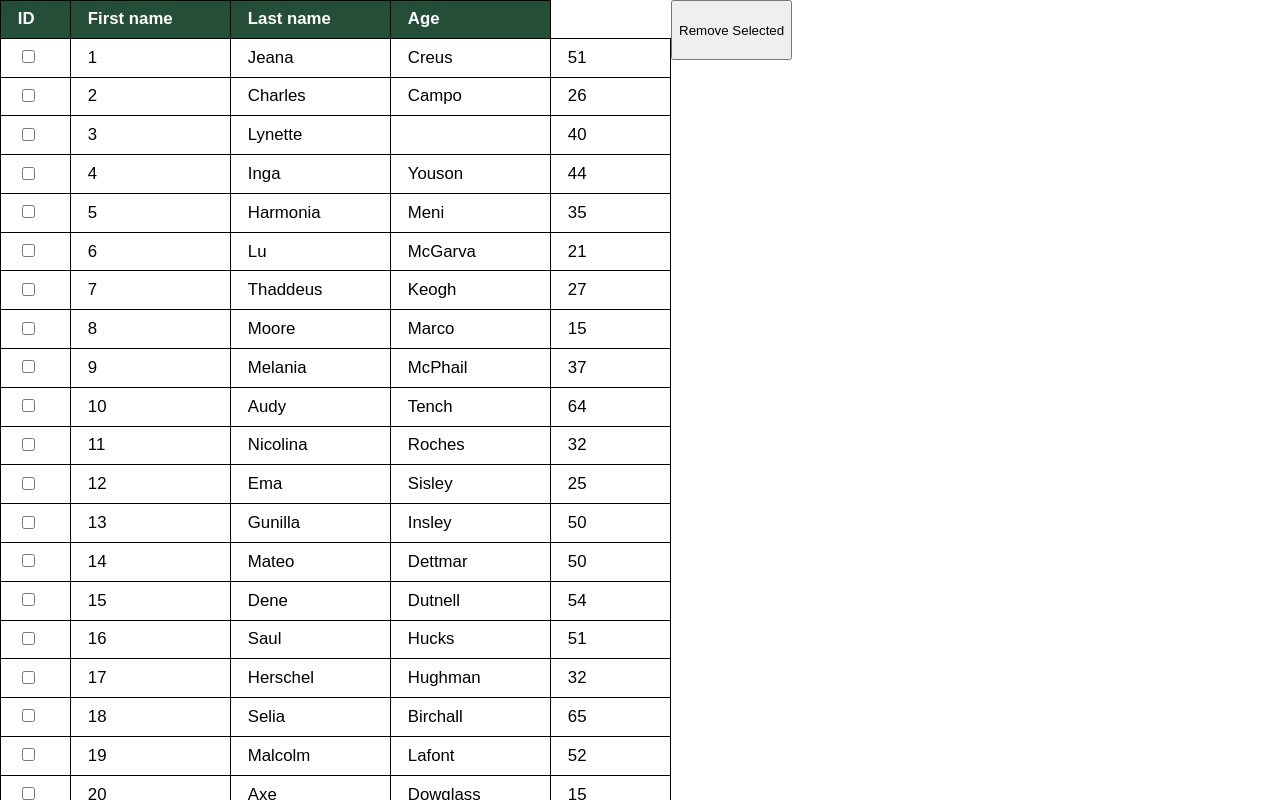
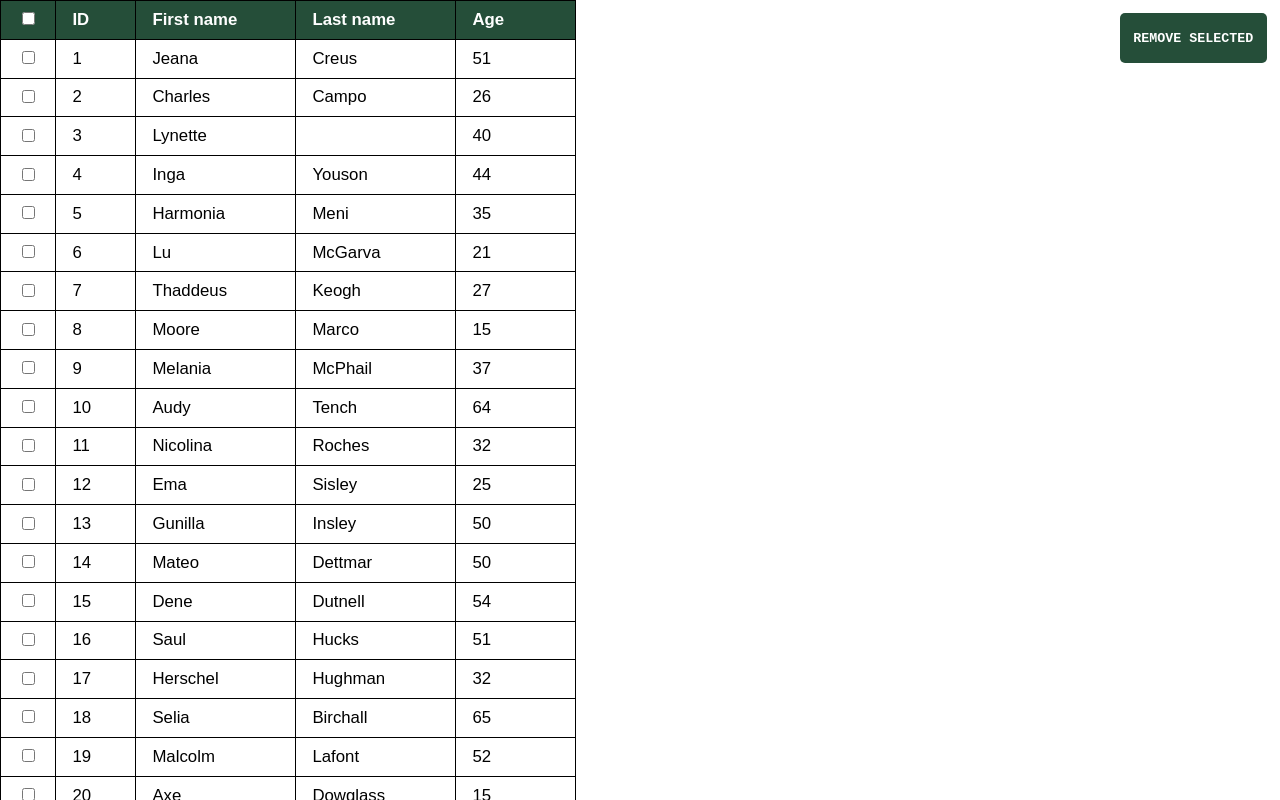
Before and after one commit to Tig-ranK/react-table, a React (Create React App) app: page / in a window 1280 px wide. Shown: the top 800 px of the page. Built offline with nearby package versions, Linux system fonts and the light colour scheme.

Commit message:
added selectAll checkbox, and styled the button for removing

```diff
--- a/src/App.tsx
+++ b/src/App.tsx
@@ -2,7 +2,6 @@ import { FC } from 'react';
 import { CustomTable } from './components/CustomTable';
 import './globalStyles.css';
 import data from './data.json';
-import { Books } from './components/Books';
 export interface Header {
   dataIndex: string;
   title: string;
@@ -11,7 +10,7 @@ export interface Header {
 }
 
 const headers: Header[] = [
-  { dataIndex: 'id', title: 'ID', width: 70, sorter: false },
+  { dataIndex: 'id', title: 'ID', width: 80, sorter: true },
   { dataIndex: 'firstName', title: 'First name', width: 160, sorter: true },
   { dataIndex: 'lastName', title: 'Last name', width: 160, sorter: false },
   {
--- a/src/components/CustomTable.module.css
+++ b/src/components/CustomTable.module.css
@@ -11,8 +11,11 @@
   /* height: 300px; */
 }
 
-.header {
-  background: rgb(37, 78, 57);
+.table input[type='checkbox'] {
+  cursor: pointer;
+}
+.table th {
+  background: var(--dark-green);
   color: white;
 
   border: 1px solid black;
@@ -30,13 +33,22 @@
 }
 
 .row:hover > td {
+  background-color: grey;
   color: white;
-  background-color: grey;
 }
 
 .button {
-  background-color: grey;
+  position: fixed;
+  right: 1em;
+  top: 1em;
+  background-color: var(--dark-green);
   color: white;
+  padding: 0.5em 1em;
+  border: none;
+  border-radius: 5px;
+  cursor: pointer;
   font-family: monospace;
-  width: 100px;
+  text-transform: uppercase;
+  font-weight: bold;
+  height: 50px;
 }
--- a/src/components/CustomTable.tsx
+++ b/src/components/CustomTable.tsx
@@ -2,6 +2,7 @@ import React, { FC, useMemo, useState } from 'react';
 import { Data, Header } from '../App';
 import { Checkbox } from './Checkbox';
 import style from './CustomTable.module.css';
+import { SelectAll } from './SelectAll';
 
 export interface TableProps {
   headers: Array<Header>;
@@ -15,14 +16,15 @@ export interface TableProps {
 export type Item = { [key: string]: string | number };
 
 export const CustomTable: FC<TableProps> = (props) => {
-  const [headers, setHeaders] = useState(props.headers);
-  // const headers = useMemo(() => props.headers, [props.headers]);
+  // const [headers, setHeaders] = useState(props.headers);
+  const headers = useMemo(() => props.headers, [props.headers]);
   const [data, setData] = useState(props.data);
   const [order, setOrder] = useState<'asc' | 'desc'>('desc');
   const [activeColumn, setActiveColumn] = useState('');
   const [checked, setChecked] = useState(
     data.map((item) => ({ id: item.id, check: false }))
   );
+  const [selectAll, setSelectAll] = useState(false);
   const handleSort = (
     order: 'asc' | 'desc',
     field: string,
@@ -48,8 +50,16 @@ export const CustomTable: FC<TableProps> = (props) => {
     }
   };
 
+  const handleSelectAll = (e: React.ChangeEvent<HTMLInputElement>) => {
+    setChecked((prev) =>
+      prev.map((elem) => ({ ...elem, check: e.target.checked }))
+    );
+    setSelectAll((prev) => !prev);
+  };
+
   const mappedHeaders = (
     <tr key={0}>
+      <SelectAll checked={selectAll} handleSelectAll={handleSelectAll} />
       {headers.map((header) => (
         <th
           className={style.header}
@@ -120,7 +130,7 @@ export const CustomTable: FC<TableProps> = (props) => {
         <thead>{mappedHeaders}</thead>
         <tbody>{mappedData}</tbody>
       </table>
-      <button style={{ height: '60px' }} onClick={handleRemove}>
+      <button className={style.button} onClick={handleRemove}>
         Remove Selected
       </button>
     </div>
--- /dev/null
+++ b/src/components/SelectAll.tsx
@@ -0,0 +1,11 @@
+import { FC } from 'react';
+
+interface Props {
+  checked: boolean;
+  handleSelectAll: (e: React.ChangeEvent<HTMLInputElement>) => void;
+}
+export const SelectAll: FC<Props> = ({ handleSelectAll, checked }) => (
+  <th>
+    <input type='checkbox' checked={checked} onChange={handleSelectAll} />
+  </th>
+);
--- a/src/globalStyles.css
+++ b/src/globalStyles.css
@@ -6,3 +6,8 @@ body {
   margin: 0;
   font-family: sans-serif;
 }
+
+:root {
+  --dark-green: rgb(37, 78, 57);
+  --light-green: rgb(25, 100, 61);
+}
```
